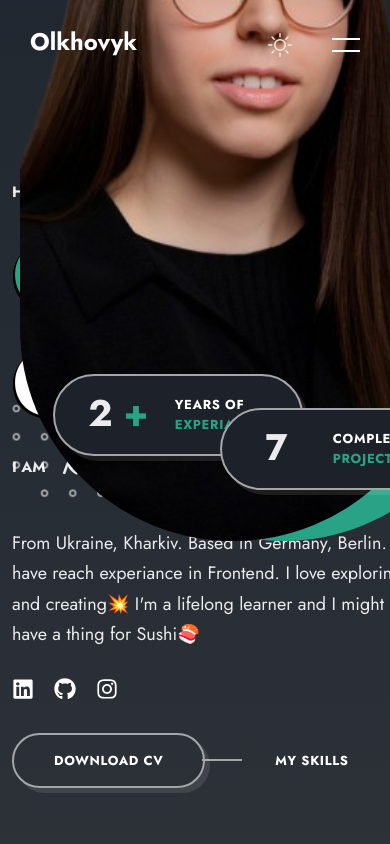
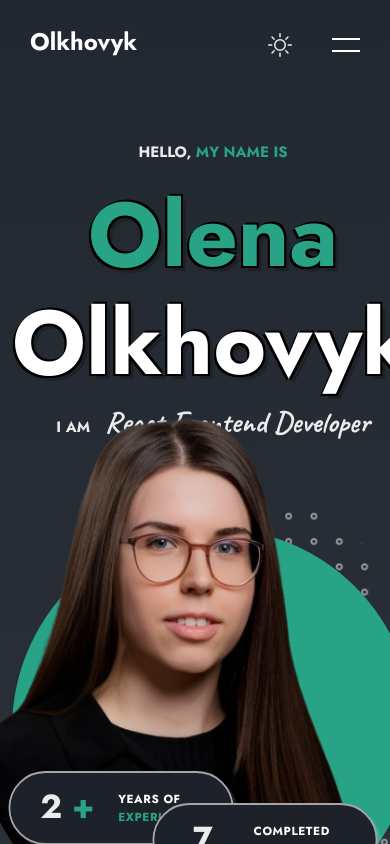
Before and after one commit to Olena-Olkhovyk/my-portfolio, a React (Create React App) app: page / in a window 390 px wide. Shown: the top 844 px of the page. Built offline with nearby package versions, Linux system fonts and the light colour scheme.

Commit message:
Style home comp for tablet responsiveness

```diff
--- a/src/components/Home/Home.module.css
+++ b/src/components/Home/Home.module.css
@@ -175,3 +175,64 @@
   bottom: 0;
   right: -2%;
 }
+
+@media screen and (max-width: 1500px) {
+  .imgWrapper {
+    max-width: 500px;
+    transform: translateY(-6%);
+    top: 30px;
+    right: 70px;
+  }
+
+  .profile {
+    height: auto;
+    right: 35px;
+  }
+
+  .data {
+    transform: scale(0.9);
+  }
+
+  .shape1 {
+    width: 203px;
+    height: 203px;
+  }
+
+  .shape2,
+  .shape3 {
+    width: 126px;
+    height: 126px;
+  }
+}
+
+@media screen and (max-width: 1200px) {
+  .imgWrapper {
+    position: relative;
+    transform: initial;
+    right: initial;
+    margin-inline: auto;
+    margin-top: 50px;
+    margin-bottom: 50px;
+  }
+
+  .home {
+    padding-top: 140px;
+    padding-bottom: 180px;
+  }
+
+  .text,
+  .title,
+  .job,
+  .subTitle {
+    text-align: center;
+  }
+
+  .text {
+    margin-inline: auto;
+  }
+
+  .socials,
+  .btnsContainer {
+    justify-content: center;
+  }
+}
```
